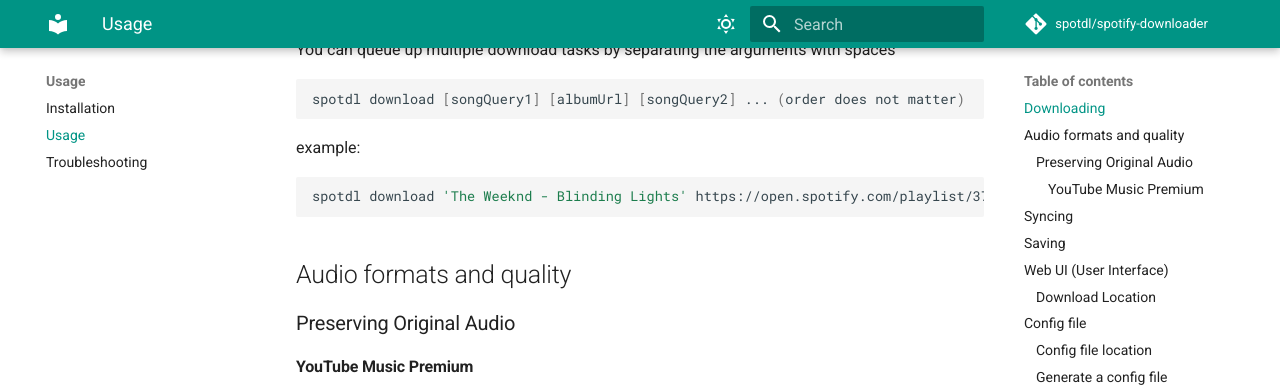
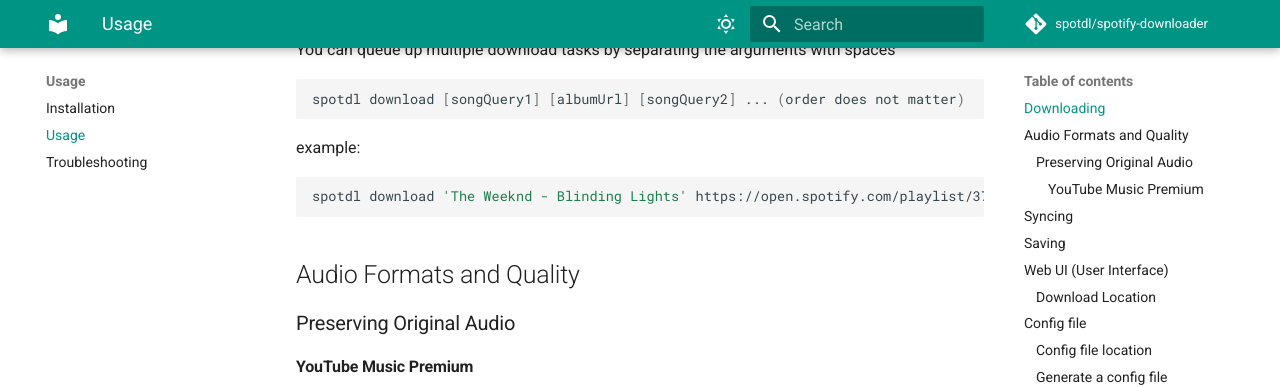
Before and after one commit to spotDL/spotify-downloader, an MkDocs documentation site: the page built from docs/usage.md, in a window 1280 px wide and 900 px high, scrolled down 596 px. Shown: the top 387 px of the window. Built offline with MkDocs 1.6.1 and Material for MkDocs 9.7.7, drawn with Linux system fonts in a browser that asks for light colours; comment, search, counter and statistics services are not loaded.

````diff
--- a/docs/usage.md
+++ b/docs/usage.md
@@ -93,7 +93,7 @@ example:
 spotdl download 'The Weeknd - Blinding Lights' https://open.spotify.com/playlist/37i9dQZF1E8UXBoz02kGID ...
 ```
 
-## Audio formats and quality
+## Audio Formats and Quality
 
 ### Preserving Original Audio
 
````
